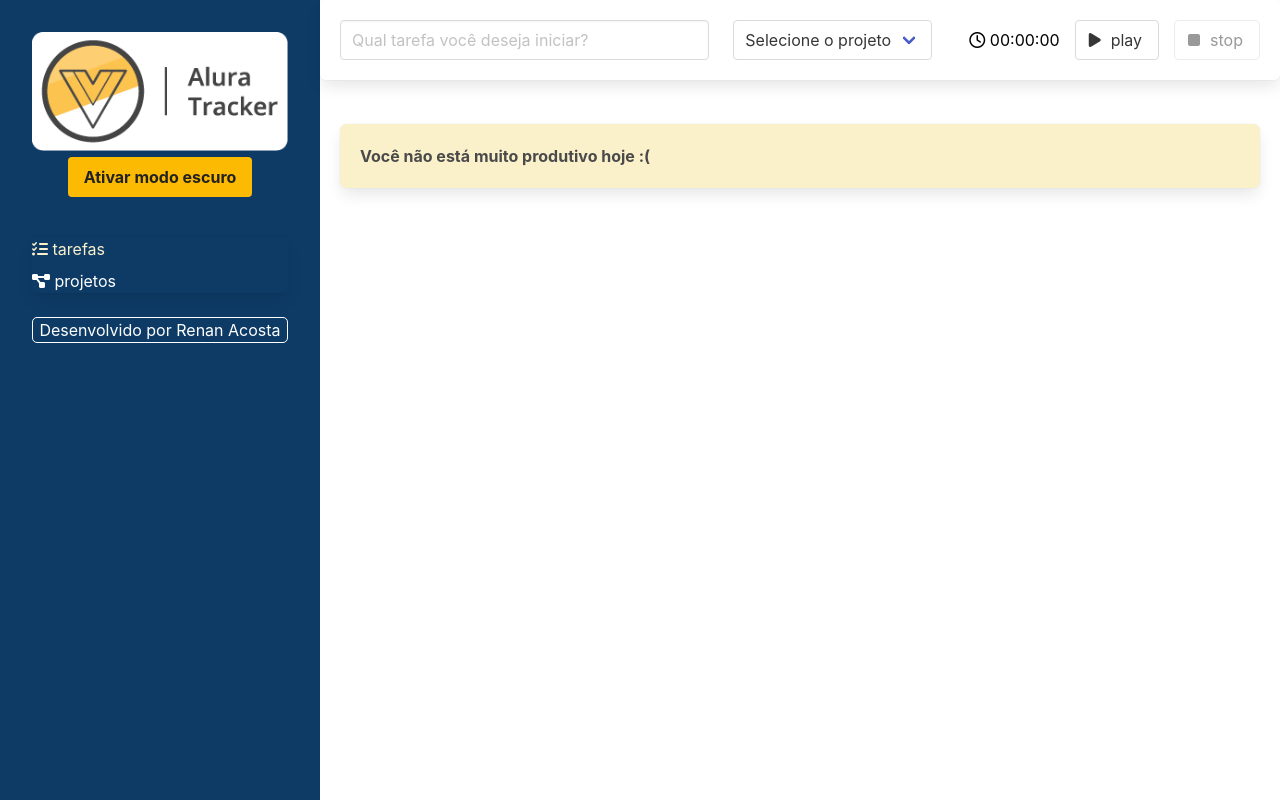
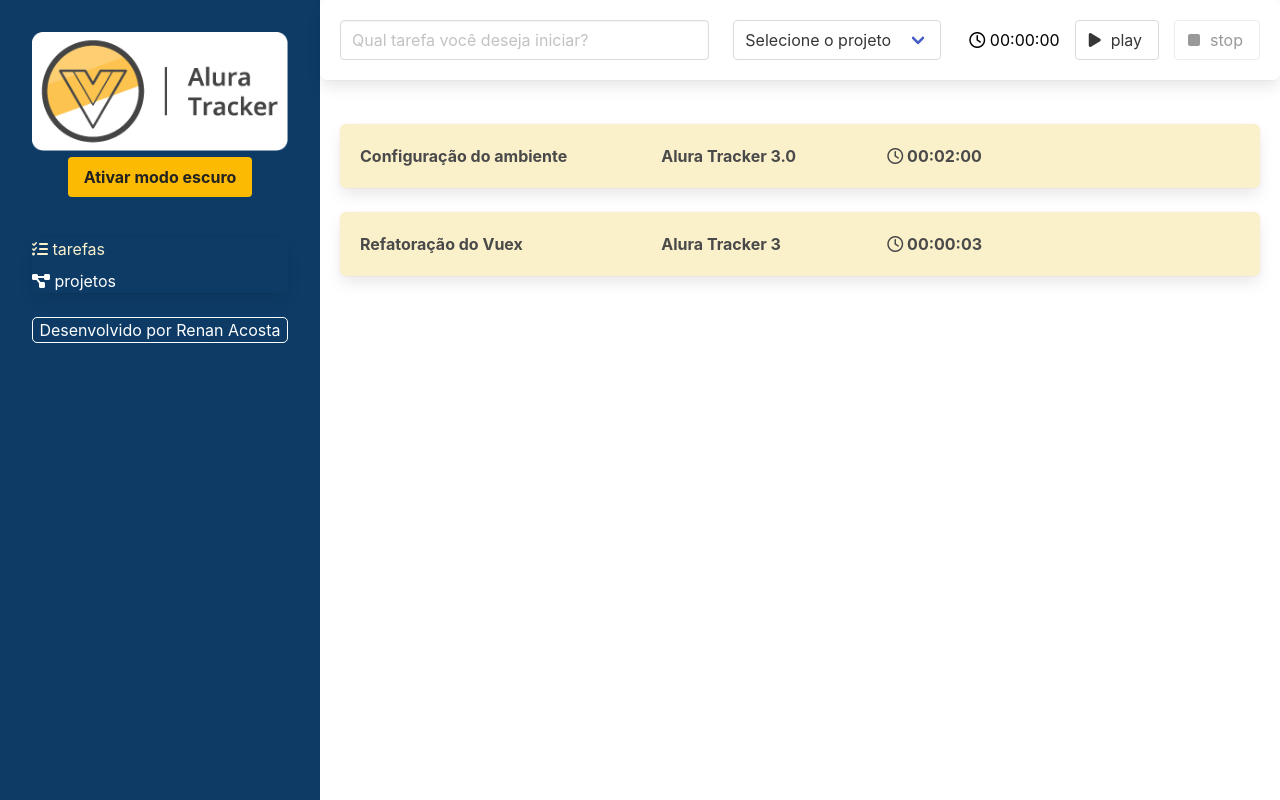
Before and after one commit to renanacosta/alura-tracker, a Vue app: page /#/ in a window 1280 px wide. Built offline with nearby package versions, Linux system fonts and the light colour scheme; data requests are answered from the project's data file.

Commit message:
:construction: feat: Cadastrando tarefas

```diff
--- a/db.json
+++ b/db.json
@@ -16,5 +16,25 @@
       "nome": "Estudar TS",
       "id": 4
     }
+  ],
+  "tarefas": [
+    {
+      "id": 1,
+      "duracaoEmSegundos": 120,
+      "descricao": "Configuração do ambiente",
+      "projeto": {
+        "id": 1,
+        "nome": "Alura Tracker 3.0"
+      }
+    },
+    {
+      "duracaoEmSegundos": 3,
+      "descricao": "Refatoração do Vuex",
+      "projeto": {
+        "id": 1,
+        "nome": "Alura Tracker 3"
+      },
+      "id": 2
+    }
   ]
 }
--- a/src/store/index.ts
+++ b/src/store/index.ts
@@ -3,17 +3,21 @@
 import { InjectionKey } from "vue";
 import {
   ADICIONA_PROJETO,
+  ADICIONA_TAREFA,
   ALTERA_PROJETO,
   DEFINIR_PROJETOS,
+  DEFINIR_TAREFA,
   EXCLUIR_PROJETO,
   NOTIFICAR,
 } from "./tipo-mutacoes";
 import { INotificacao } from "@/interfaces/INotificacao";
-import { ALTERAR_PROJETO, CADASTRAR_PROJETO, OBTER_PROJETOS, REMOVER_PROJETO } from "./tipo-acoes";
+import { ALTERAR_PROJETO, CADASTRAR_PROJETO, CADASTRAR_TAREFA, OBTER_PROJETOS, OBTER_TAREFAS, REMOVER_PROJETO } from "./tipo-acoes";
 import http from "@/http";
+import ITarefa from "@/interfaces/ITarefa";
 
 interface Estado {
   projetos: IProjeto[];
+  tarefas: ITarefa[];
   notificacoes: INotificacao[];
 }
 
@@ -21,6 +25,7 @@
 
 export const store = createStore<Estado>({
   state: {
+    tarefas: [],
     projetos: [],
     notificacoes: [],
   },
@@ -41,6 +46,12 @@
     },
     [DEFINIR_PROJETOS](state, projetos: IProjeto[]) {
       state.projetos = projetos;
+    },
+    [DEFINIR_TAREFA](state, tarefas: ITarefa[]) {
+      state.tarefas = tarefas;
+    },
+    [ADICIONA_TAREFA](state, tarefa: ITarefa) {
+      state.tarefas.push(tarefa);
     },
     [NOTIFICAR](state, novaNotificacao: INotificacao) {
       novaNotificacao.id = new Date().getTime();
@@ -71,6 +82,15 @@
       return http.delete(`/projetos/${id}`)
       .then(() => commit(EXCLUIR_PROJETO, id));
     },
+    [OBTER_TAREFAS]({ commit }) {
+      http
+        .get("tarefas")
+        .then((resposta) => commit(DEFINIR_TAREFA, resposta.data));
+    },
+    [CADASTRAR_TAREFA](contexto, tarefa: ITarefa) {
+      return http.post("/tarefas", tarefa)
+      .then(resposta => this.commit(ADICIONA_TAREFA, resposta.data));
+    },
   },
 });
 
--- a/src/store/tipo-acoes.ts
+++ b/src/store/tipo-acoes.ts
@@ -2,3 +2,6 @@
 export const CADASTRAR_PROJETO = 'CADASTRAR_PROJETO';
 export const ALTERAR_PROJETO = 'ALTERAR_PROJETO';
 export const REMOVER_PROJETO = 'REMOVER_PROJETO';
+
+export const OBTER_TAREFAS = 'OBTER_TAREFAS';
+export const CADASTRAR_TAREFA = 'CADASTRAR_TAREFA';
--- a/src/store/tipo-mutacoes.ts
+++ b/src/store/tipo-mutacoes.ts
@@ -4,3 +4,6 @@
 export const DEFINIR_PROJETOS = 'DEFINIR_PROJETOS'
 
 export const NOTIFICAR = 'NOTIFICAR'
+
+export const DEFINIR_TAREFA = 'DEFINIR_TAREFA'
+export const ADICIONA_TAREFA = 'ADICIONA_TAREFA'
--- a/src/views/Tarefas.vue
+++ b/src/views/Tarefas.vue
@@ -1,41 +1,68 @@
 <template>
-    <Formulario @aoSalvarTarefa="salvarTarefa"/>
-    <div class="lista">
-        <Box v-if="semTarefas">
-            Você não está muito produtivo hoje <span class="has-text-weight-bold">:(</span>
-        </Box>
-        <Tarefa v-for="(tarefa, index) in tarefas" :tarefa="tarefa" :key="index"/>
+  <Formulario @aoSalvarTarefa="salvarTarefa" />
+  <div class="lista">
+    <Box v-if="semTarefas">
+      Você não está muito produtivo hoje
+      <span class="has-text-weight-bold">:(</span>
+    </Box>
+    <Tarefa v-for="(tarefa, index) in tarefas" :tarefa="tarefa" :key="index" />
+    <div class="modal">
+      <div class="modal-background"></div>
+      <div class="modal-card">
+        <header class="modal-card-head">
+          <p class="modal-card-title">Modal title</p>
+          <button class="delete" aria-label="close"></button>
+        </header>
+        <section class="modal-card-body">
+          <!-- Content ... -->
+        </section>
+        <footer class="modal-card-foot">
+          <button class="button is-success">Save changes</button>
+          <button class="button">Cancel</button>
+        </footer>
+      </div>
     </div>
+  </div>
 </template>
 
 <script lang="ts">
-import { defineComponent } from "vue";
+import { computed, defineComponent } from "vue";
 import Formulario from "../components/Formulario.vue";
 import Tarefa from "../components/Tarefa.vue";
 import Box from "../components/Box.vue";
-import ITarefa from "../interfaces/ITarefa"
+import { useStore } from "@/store";
+import {
+  CADASTRAR_TAREFA,
+  OBTER_PROJETOS,
+  OBTER_TAREFAS,
+} from "@/store/tipo-acoes";
+import ITarefa from "@/interfaces/ITarefa";
 
 export default defineComponent({
   name: "App",
   components: {
     Formulario,
     Tarefa,
-    Box
-  },
-  data () {
-    return {
-      tarefas: [] as ITarefa[]
-    }
+    Box,
   },
   methods: {
-    salvarTarefa (tarefa:ITarefa) : void {
-      this.tarefas.push(tarefa)
-    }
+    salvarTarefa(tarefa: ITarefa): void {
+      this.store.dispatch(CADASTRAR_TAREFA, tarefa);
+    },
   },
   computed: {
-    semTarefas () :boolean {
-      return this.tarefas.length == 0
-    }
-  }
+    semTarefas(): boolean {
+      return this.tarefas.length == 0;
+    },
+  },
+  setup() {
+    const store = useStore();
+    store.dispatch(OBTER_TAREFAS);
+    store.dispatch(OBTER_PROJETOS);
+    return {
+      tarefas: computed(() => store.state.tarefas),
+      store,
+    };
+  },
 });
 </script>
```
